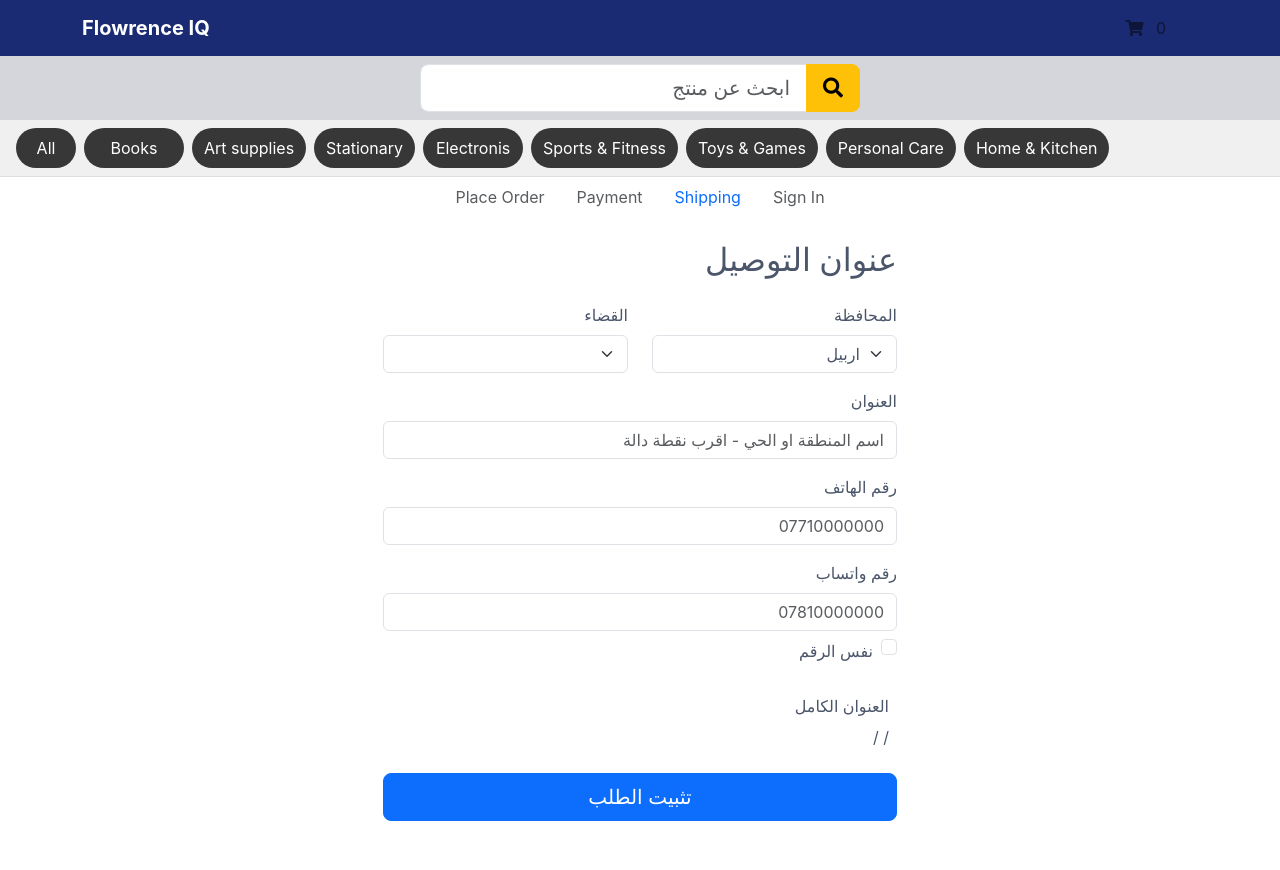
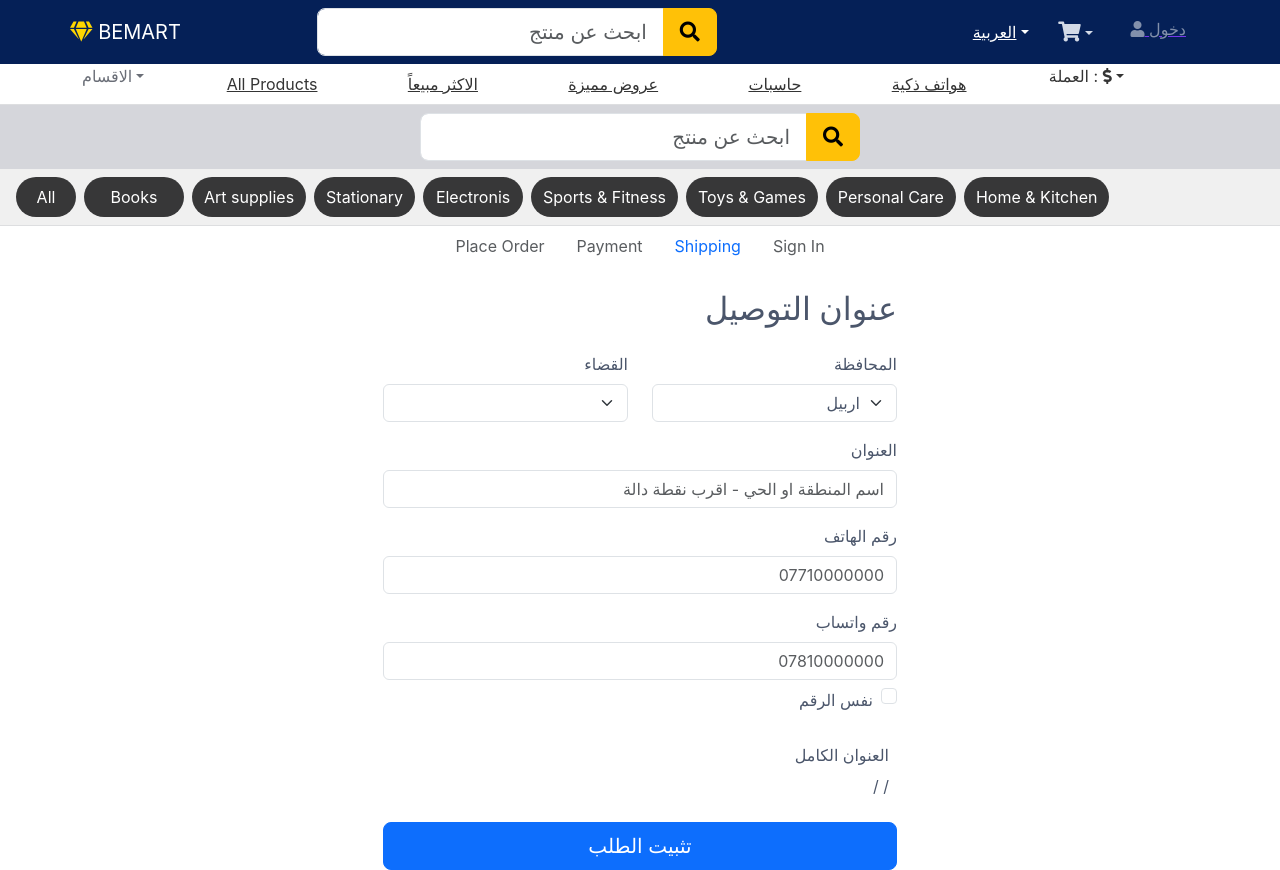
Before and after one commit to Golden-Mean-Ltc/flowrence-shop, a React (Vite) app: page /shipping in a window 1280 px wide. Before the commit the page ends 821 px from the top, so only its background shows below. Built offline with nearby package versions, Linux system fonts and the light colour scheme.

Commit message:
sidebar example removed

```diff
--- a/src/AppLayout.jsx
+++ b/src/AppLayout.jsx
@@ -1,13 +1,12 @@
 import { Outlet, useNavigation } from 'react-router-dom'
 import Header from './components/header/Header'
-import { ToastContainer } from 'react-toastify'
+// import { ToastContainer } from 'react-toastify'
 import 'react-toastify/dist/ReactToastify.css'
-import OffcanvasExample from './components/OffcanvasExample'
 import SearchBar from './components/header/SearchBar'
 import HorizontalList from './components/HorizontalList'
 
 const AppLayout = () => {
-  const navigation = useNavigation()
+  // const navigation = useNavigation()
   // const isLoading = navigation.state === 'loading';
   const categoris = ['Books', 'Art supplies', 'Stationary', 'Electronis' , 'Sports & Fitness', 'Toys & Games' , 'Personal Care' , 'Home & Kitchen']
 
@@ -15,9 +14,8 @@ const AppLayout = () => {
     <>
       {/* {isLoading && <Loader />} */}
       {/* <ToastContainer /> */}
-      {/* <Header /> */}
+      <Header />
       <header>
-    <OffcanvasExample />
         <SearchBar />
         <HorizontalList items={categoris} />
       </header>
--- a/src/components/OffcanvasExample.jsx
+++ /dev/null
@@ -1,58 +0,0 @@
-
-import Container from 'react-bootstrap/Container'
-import Nav from 'react-bootstrap/Nav'
-import Navbar from 'react-bootstrap/Navbar'
-// import NavDropdown from 'react-bootstrap/NavDropdown'
-import Offcanvas from 'react-bootstrap/Offcanvas'
-import { useSelector } from 'react-redux'
-import { Link } from 'react-router-dom'
-
-function OffcanvasExample() {
-  const cartItems = useSelector((state) => state.cart.cartItems)
-  var expand = 'md' // false, 'sm', 'md', 'lg', 'xl', 'x
-  return (
-    <Navbar key={expand} expand={expand} style={{ background: '#1a2a73' }} >
-      <Container >
-        <Navbar.Toggle aria-controls={`offcanvasNavbar-expand-${expand}`} />
-
-        <Navbar.Brand href='/' className="fw-bold text-white">Flowrence IQ</Navbar.Brand>
-
-        <Navbar.Offcanvas
-          id={`offcanvasNavbar-expand-${expand}`}
-          aria-labelledby={`offcanvasNavbarLabel-expand-${expand}`}
-          placement='end'
-        >
-          <Offcanvas.Header closeButton>
-            <Offcanvas.Title id={`offcanvasNavbarLabel-expand-${expand}`}>
-              Offcanvas
-            </Offcanvas.Title>
-          </Offcanvas.Header>
-          <Offcanvas.Body>
-            <Nav className='justify-content-end flex-grow-1 pe-3  '>
-            <Link className='nav-link white' href='/cart'  >
-          <i className="fas fa-shopping-cart " /> <span className="mx-2">{cartItems.length} </span>
-        </Link>
-
-              {/* <NavDropdown
-                title='Dropdown'
-                id={`offcanvasNavbarDropdown-expand-${expand}`}
-              >
-                <NavDropdown.Item href='#action3'>Action</NavDropdown.Item>
-                <NavDropdown.Item href='#action4'>
-                  Another action
-                </NavDropdown.Item>
-                <NavDropdown.Divider />
-                <NavDropdown.Item href='#action5'>
-                  Something else here
-                </NavDropdown.Item>
-              </NavDropdown> */}
-            </Nav>
-
-          </Offcanvas.Body>
-        </Navbar.Offcanvas>
-      </Container>
-    </Navbar>
-  )
-}
-
-export default OffcanvasExample
```
Also changed, not shown: 1 other file (tests, documents, lock files or other folders).
